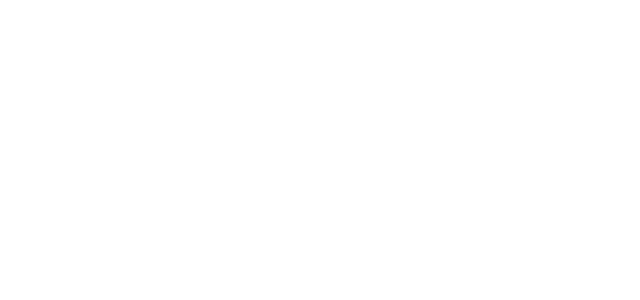
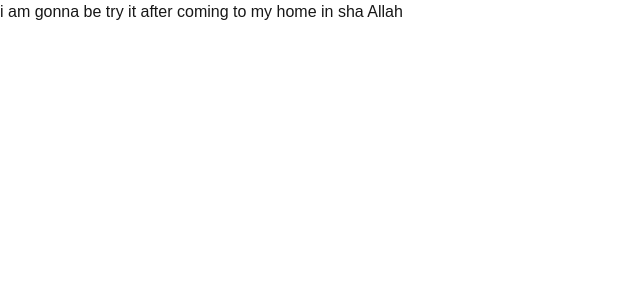
Before and after one commit to Tabindanoor/try-fax, a Next.js app: page / in a window 1280 px wide. Shown: the top 300 px of the page, without its empty margins (0-640 px from the left). Built offline with nearby package versions, Linux system fonts and the light colour scheme.

Commit message:
not able to deploy

```diff
--- a/src/app/page.tsx
+++ b/src/app/page.tsx
@@ -1,5 +1,7 @@
 export default function Home() {
   return (
-   <div></div>
+   <div>
+    i am gonna be try it after coming to my home in sha Allah
+   </div>
   );
 }
```
